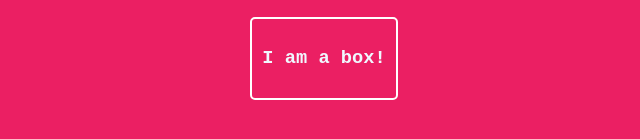
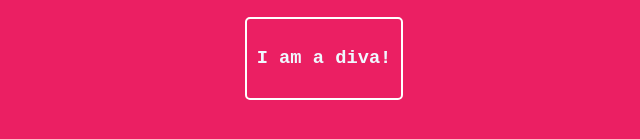
Before and after one commit to BishakhaAlva/Git-Set-Go, a plain HTML site: page index.html in a window 1280 px wide. Shown: the part 423-562 px from the top of the page, 316-956 px from the left. Drawn offline with Linux system fonts and the light colour scheme.

Commit message:
Change the box name

```diff
--- a/index.html
+++ b/index.html
@@ -48,7 +48,7 @@
         <h1>Welcome to the Workshop!</h1>
         <h2>git,set,go!</h2>
         <div class="box">
-            <h3>I am a box!</h3>
+            <h3>I am a diva!</h3>
         </div>
     </div>
 </body>
```
